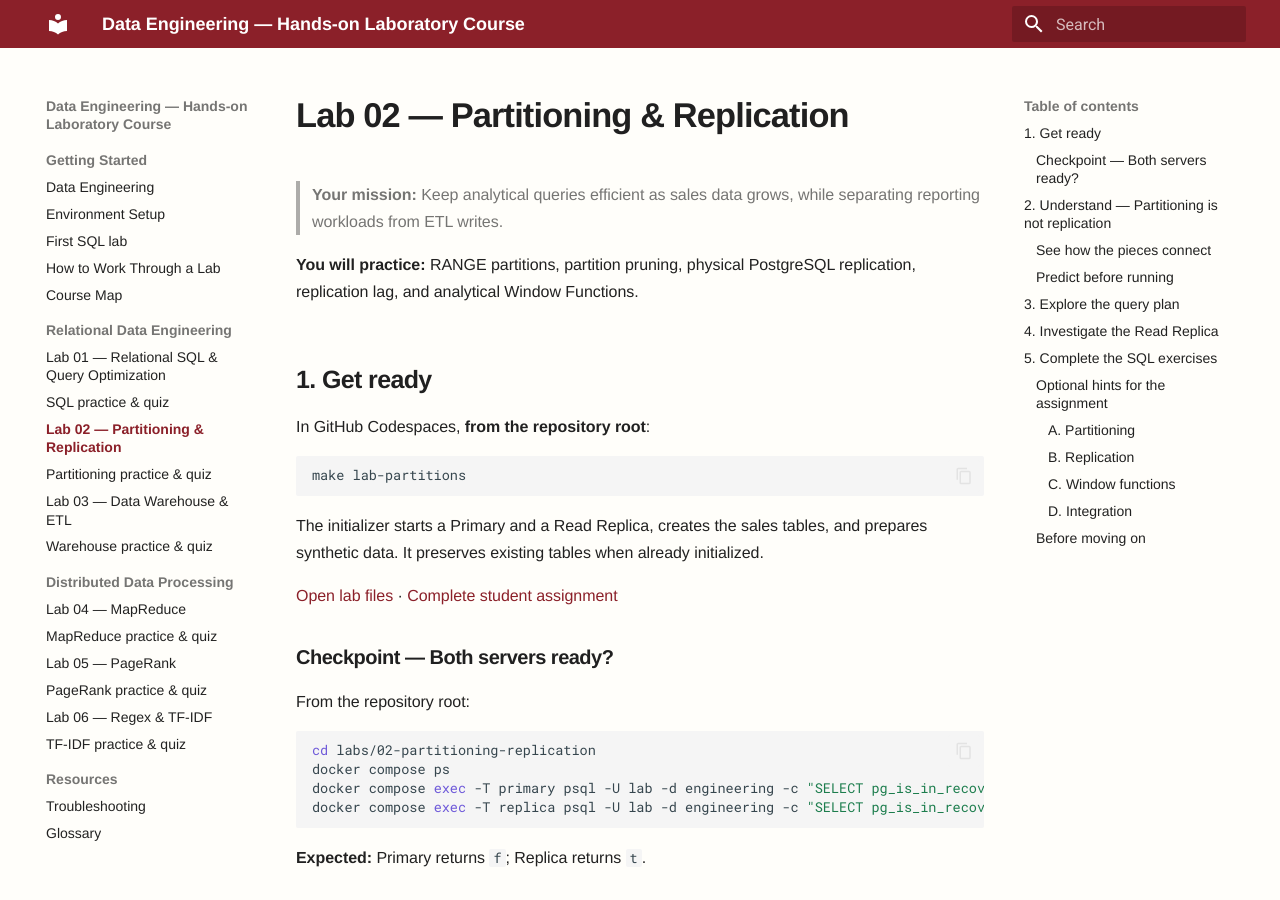
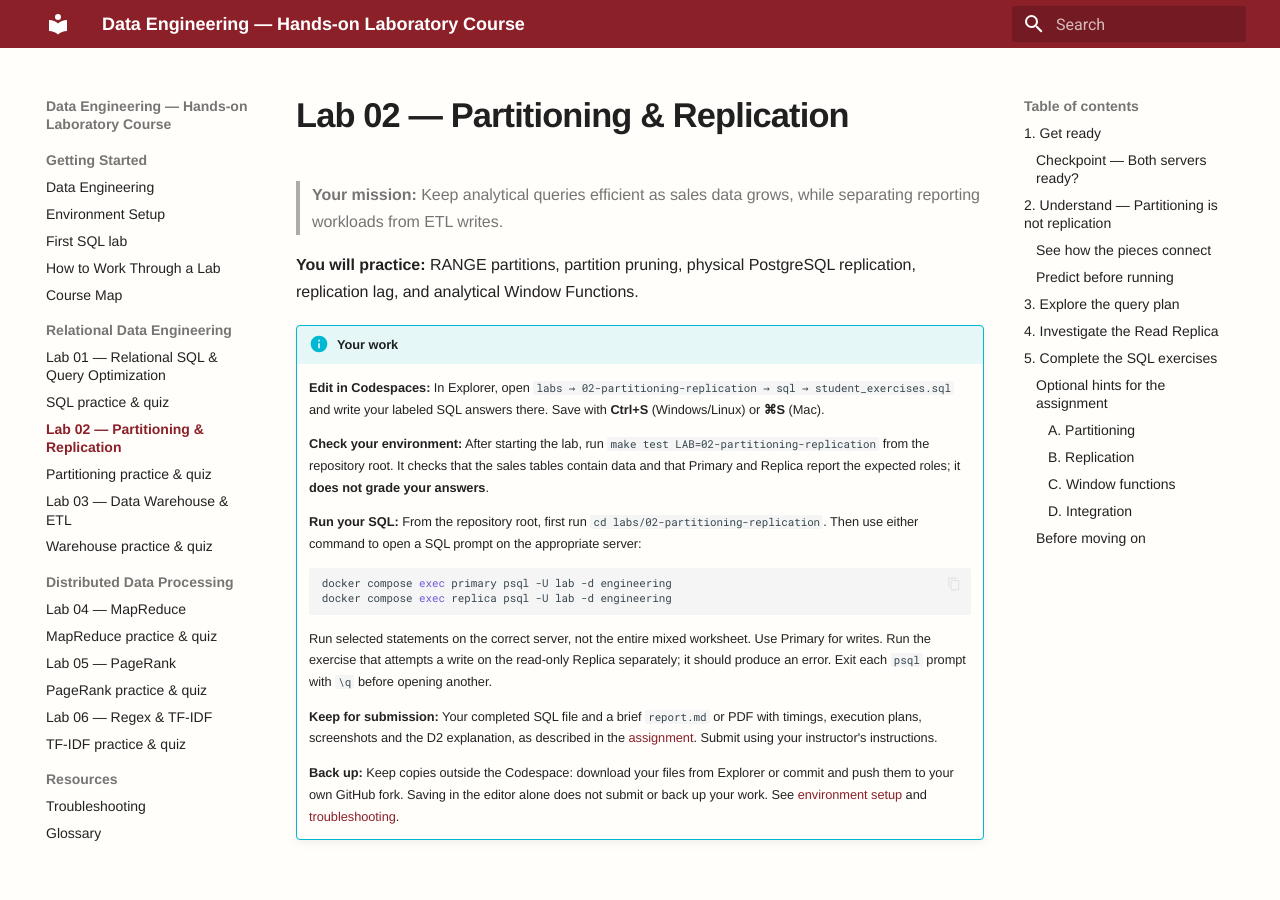
Before and after one commit to OrPerets/postgres-data-engineering-student, an MkDocs documentation site: the page built from docs/gitbook/labs/02-partitions-replicas.md, in a window 1280 px wide and 900 px high. Built offline with MkDocs 1.6.1 and Material for MkDocs 9.7.7, drawn with Linux system fonts in a browser that asks for light colours.

Commit message:
Clarify student work in first two labs

````diff
--- a/docs/gitbook/labs/02-partitions-replicas.md
+++ b/docs/gitbook/labs/02-partitions-replicas.md
@@ -3,6 +3,25 @@
 > **Your mission:** Keep analytical queries efficient as sales data grows, while separating reporting workloads from ETL writes.
 
 **You will practice:** RANGE partitions, partition pruning, physical PostgreSQL replication, replication lag, and analytical Window Functions.
+
+!!! info "Your work"
+
+    **Edit in Codespaces:** In Explorer, open `labs → 02-partitioning-replication → sql → student_exercises.sql` and write your labeled SQL answers there. Save with **Ctrl+S** (Windows/Linux) or **⌘S** (Mac).
+
+    **Check your environment:** After starting the lab, run `make test LAB=02-partitioning-replication` from the repository root. It checks that the sales tables contain data and that Primary and Replica report the expected roles; it **does not grade your answers**.
+
+    **Run your SQL:** From the repository root, first run `cd labs/02-partitioning-replication`. Then use either command to open a SQL prompt on the appropriate server:
+
+    ```bash
+    docker compose exec primary psql -U lab -d engineering
+    docker compose exec replica psql -U lab -d engineering
+    ```
+
+    Run selected statements on the correct server, not the entire mixed worksheet. Use Primary for writes. Run the exercise that attempts a write on the read-only Replica separately; it should produce an error. Exit each `psql` prompt with `\q` before opening another.
+
+    **Keep for submission:** Your completed SQL file and a brief `report.md` or PDF with timings, execution plans, screenshots and the D2 explanation, as described in the [assignment](https://github.com/OrPerets/postgres-data-engineering-student/blob/main/labs/02-partitioning-replication/assignments/STUDENT_ASSIGNMENT.md). Submit using your instructor's instructions.
+
+    **Back up:** Keep copies outside the Codespace: download your files from Explorer or commit and push them to your own GitHub fork. Saving in the editor alone does not submit or back up your work. See [environment setup](../getting-started.md) and [troubleshooting](../troubleshooting.md).
 
 ## 1. Get ready
 
````
Also changed, not shown: docs/gitbook/labs/01-relational-sql.md (+16 -1 lines).
